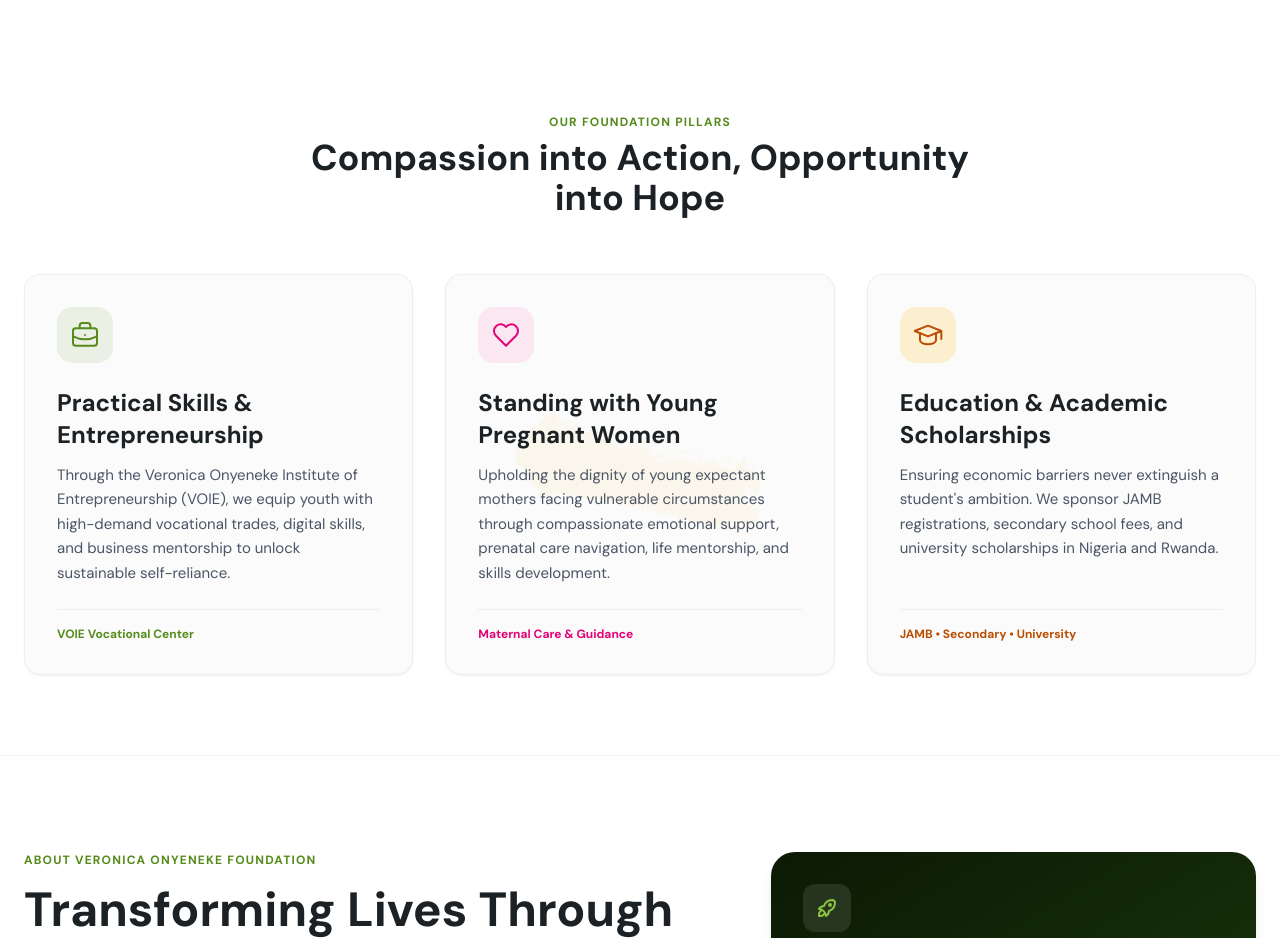
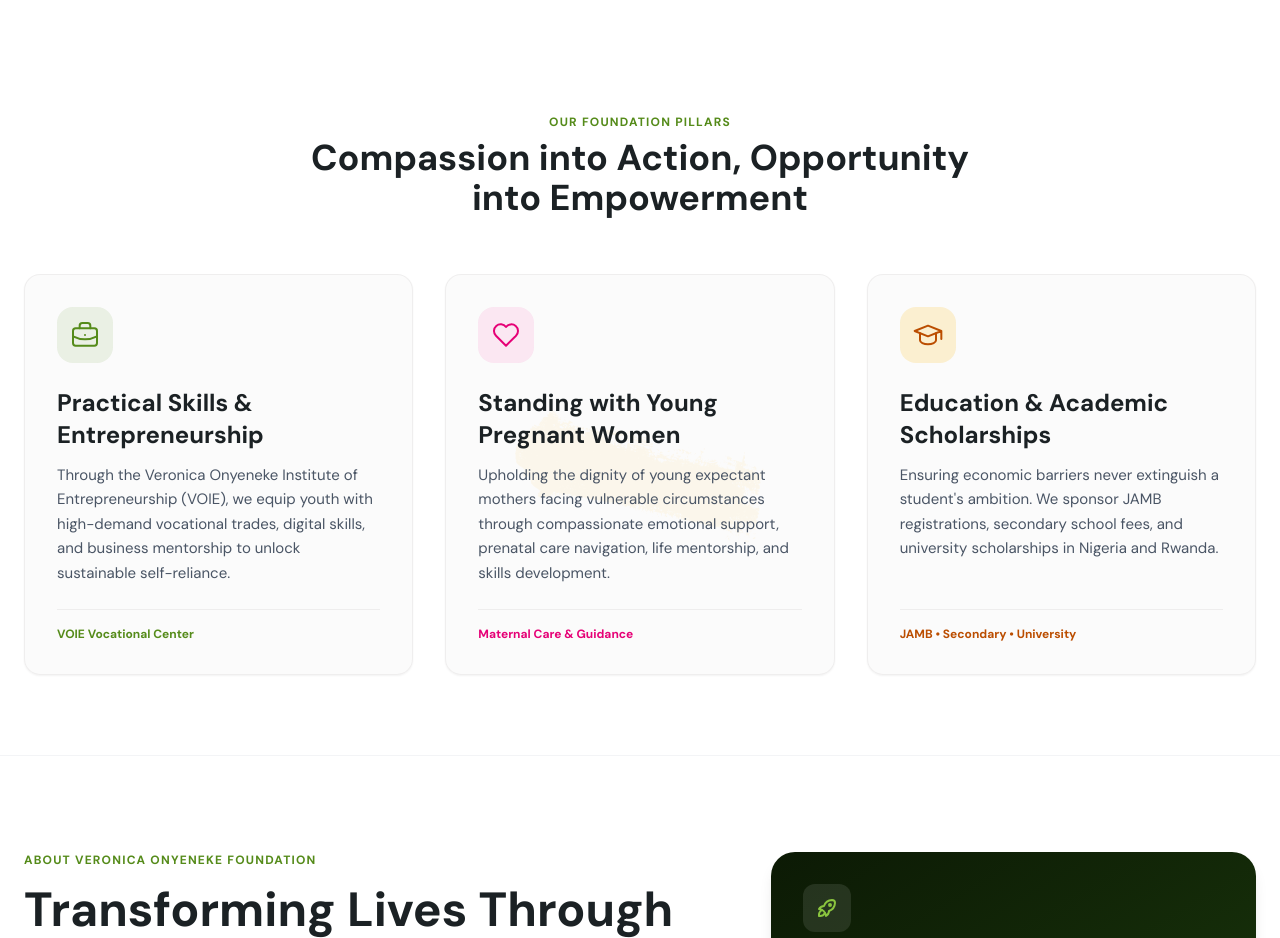
Before and after one commit to ifeanyireed/vof, a Next.js app in the folder web-app/: page / in a window 1280 px wide. Shown: the part 1340-2278 px from the top of the page. Built offline with nearby package versions, Linux system fonts and the light colour scheme; a web font is replaced by a local one.

Commit message:
feat: update pillars heading to 'Compassion into Action, Opportunity into Empowerment'

```diff
--- a/web-app/src/app/page.tsx
+++ b/web-app/src/app/page.tsx
@@ -456,7 +456,7 @@ export default function Home() {
         <div className="text-center max-w-2xl mx-auto mb-14">
           <span className="text-[#558b1a] text-xs font-bold uppercase tracking-widest block mb-2">Our Foundation Pillars</span>
           <h2 className="font-serif text-3xl sm:text-4xl font-bold text-[#1b2124]">
-            Compassion into Action, Opportunity into Hope
+            Compassion into Action, Opportunity into Empowerment
           </h2>
         </div>
 
```
